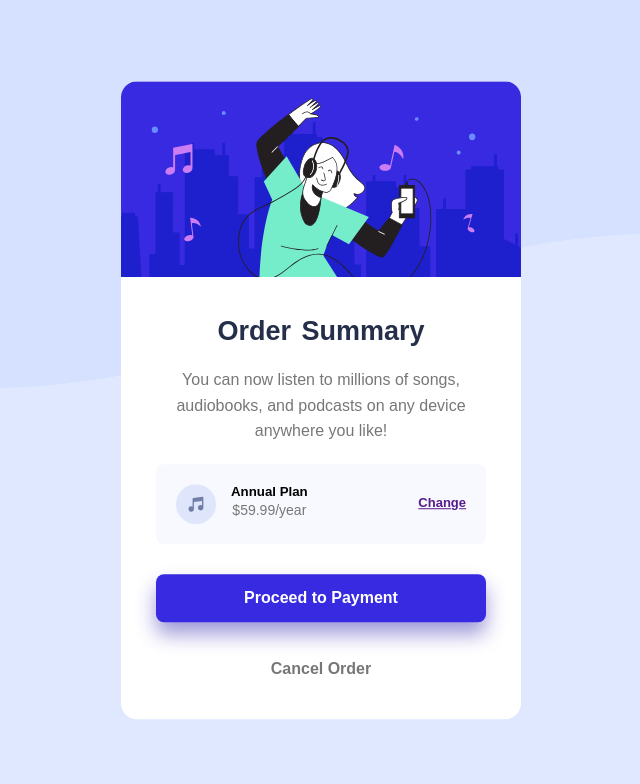
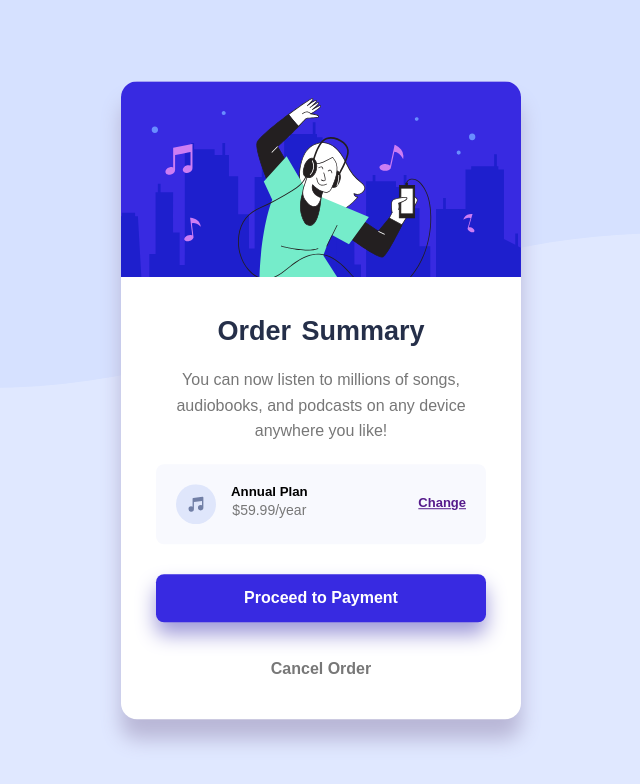
Before and after one commit to Advisor111/order-summary-component, a plain HTML site: page index.html in a window 1280 px wide. Shown: the whole page, without its empty margins (319-959 px from the left). Drawn offline with Linux system fonts and the light colour scheme.

Commit message:
Update main.css
.card box-shadow

```diff
--- a/css/main.css
+++ b/css/main.css
@@ -33,6 +33,7 @@
         transform: translate(-50%, -50%);
         border-radius: 1rem;
         overflow: hidden;
+        box-shadow: 0px 20px 20px 0px #b9b7d7;
     }
     .under {
         padding: 35px;
```
